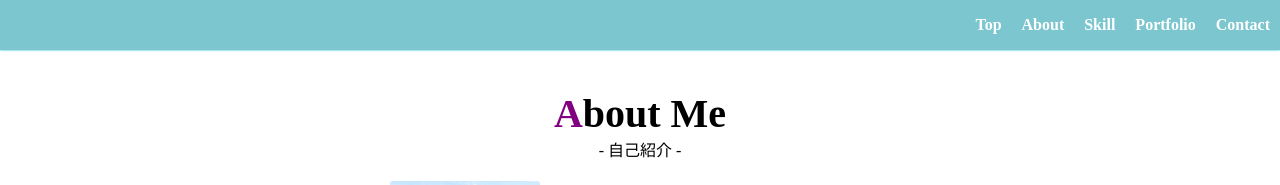
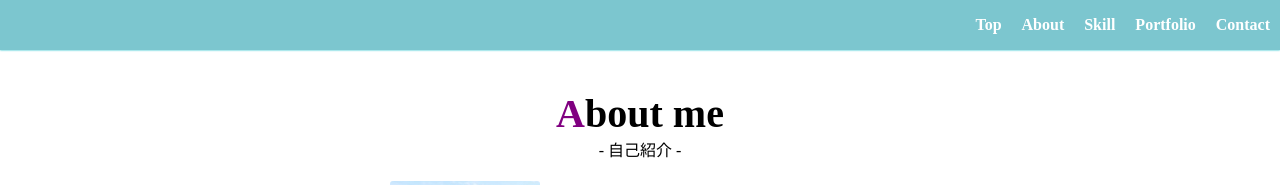
Before and after one commit to ryota-sb/ryota-site, a Vue app: page /about in a window 1280 px wide. Shown: the top 185 px of the page. Built offline with nearby package versions, Linux system fonts and the light colour scheme.

Commit message:
about page title 変更

```diff
--- a/src/Views/AboutPage.vue
+++ b/src/Views/AboutPage.vue
@@ -3,7 +3,7 @@
 
     <!-- ページタイトル -->
     <div class="about-page-title">
-      <h1><span>A</span>bout Me</h1>
+      <h1><span>A</span>bout me</h1>
       <p>- 自己紹介 -</p>
     </div>
 
```
